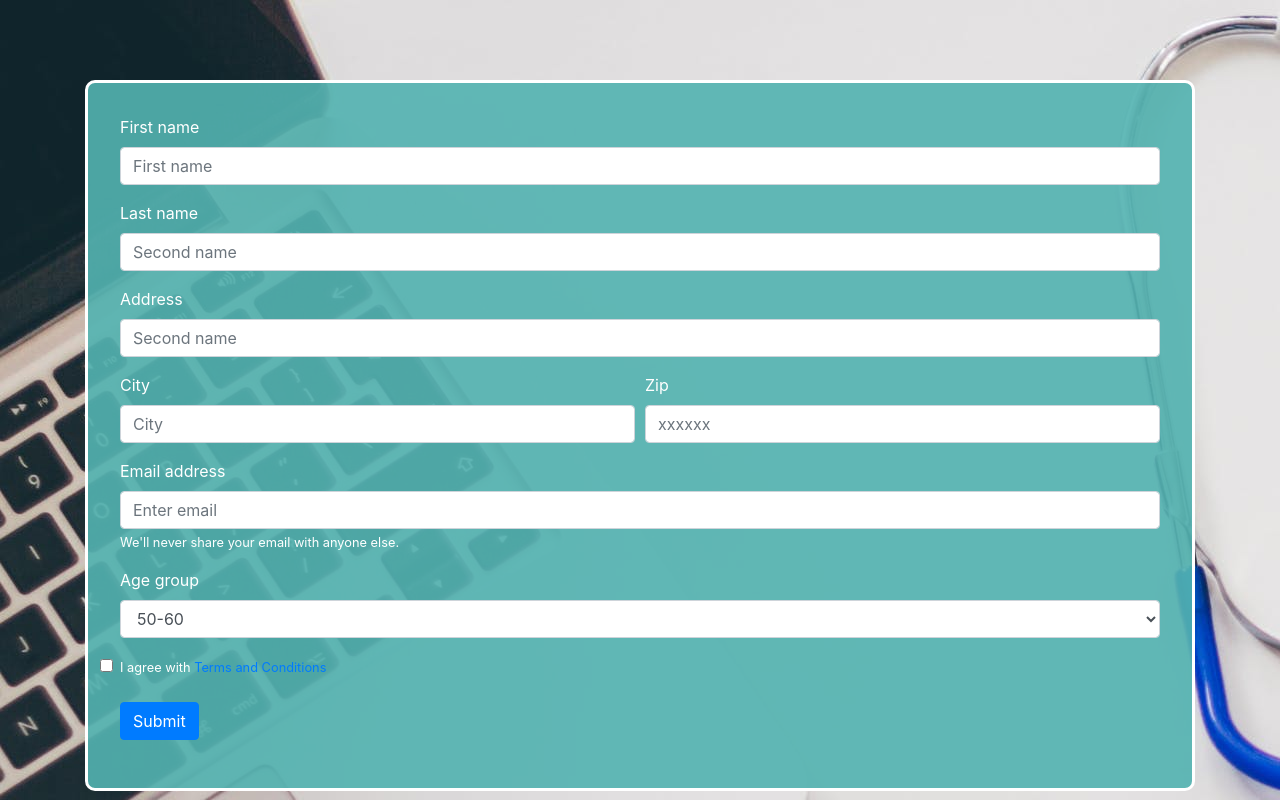
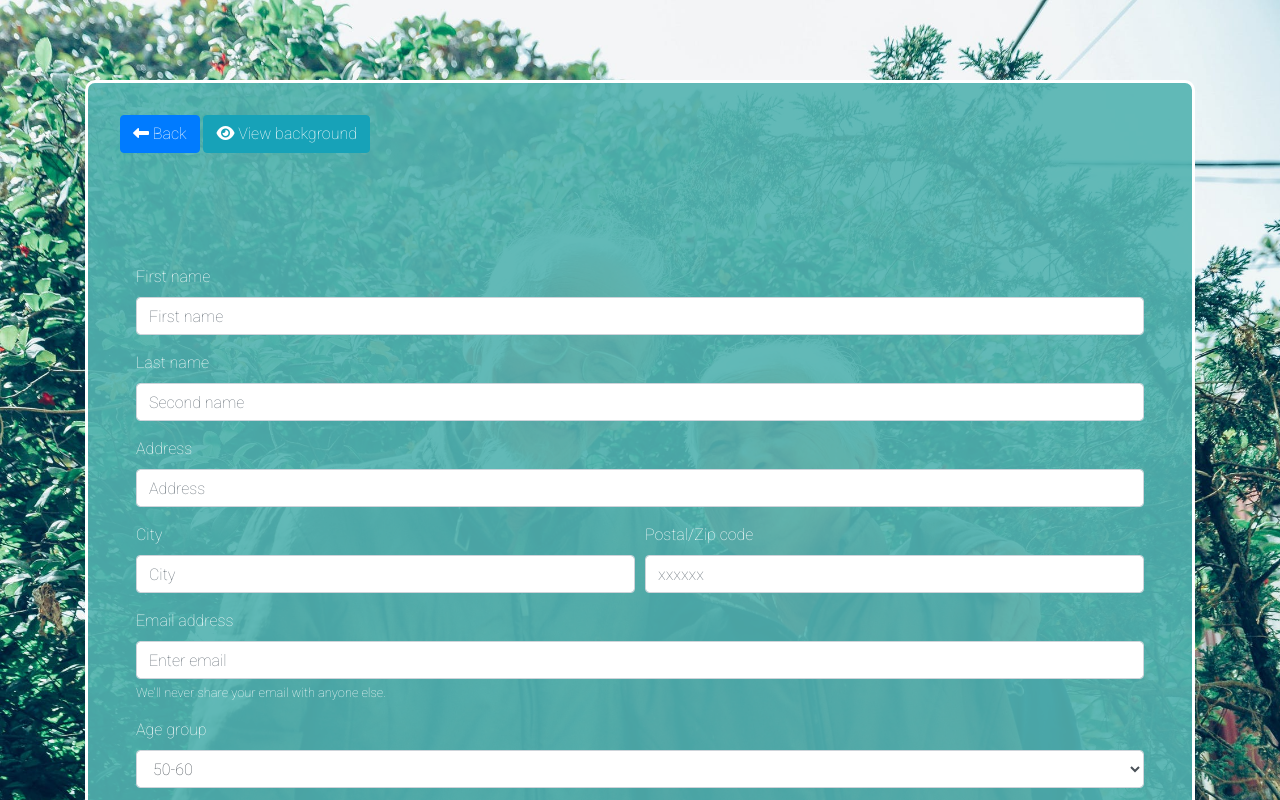
Before and after one commit to m4sterpaul18/templatesite, a plain HTML site: page form.html in a window 1280 px wide. Shown: the top 800 px of the page. Drawn offline with nearby package versions, Linux system fonts and the light colour scheme.

Commit message:
added form and little customization

```diff
--- a/assets/css/form.css
+++ b/assets/css/form.css
@@ -4,16 +4,45 @@
 	--primary-color:#53b3b1; /*lightblue*/
 	--secondary-color:#00fffa;
 }
+html{
+	scroll-behavior: smooth;
+}
+
+*{
+	font-family: 'Roboto', sans-serif;
+}
+
 body{
-	background: url("pic.jpeg");
+	min-height: 100%;
+	min-width: 100%;
+
+	background:url(old7.jpeg);
+	background-attachment: fixed;
+	background-position: center;
+	background-repeat: no-repeat;
+	background-size: cover;
+
 }
+
+.form-page{
+	width: 100%;
+	border:3px solid var(--font-color2);
+	border-radius: 10px;
+	padding: 1rem;
+	margin:5rem 0;
+	background-color: rgb(83, 179, 177,0.9);
+}
+
 .form{
+
 	width: 100%;
 	color:var(--font-color2);
 	position: relative;
-	border:3px solid var(--font-color2);
 	padding: 2rem;
 	border-radius: 10px;
-	background-color: 	rgb(83, 179, 177,0.9);
 	margin: 5rem 0rem;
 }
+
+.btn-nav{
+	margin:1rem;
+}
--- a/assets/css/style.css
+++ b/assets/css/style.css
@@ -128,7 +128,7 @@ h1,h2,h3{
 .video-background{
 	margin-bottom: 0;
 	width:100%;
-	height: 50vh;
+	height: 70vh;
 	z-index: -10;
 	object-fit: cover;
 	margin-top:10rem;
--- a/form.html
+++ b/form.html
@@ -12,7 +12,12 @@
 </head>
 <body>
 <div class="container">
-	<form class="form">
+	<div class="form-page">
+		<div class="btn-nav">
+			<a class="btn btn-primary" href="index.html"><i class="fas fa-long-arrow-alt-left"></i> Back</a>
+			<button class="btn btn-info" id="view"><i class="fas fa-eye"></i> View background</button>
+		</div>
+		<form id="form" class="form">
 			<div class="form-group">
 				<label for="fname">First name</label>
 				<input class="form-control" type="text" id="fname" name="fname" autocomplete="off" placeholder="First name">
@@ -23,7 +28,7 @@
 			</div>
 			<div class="form-group">
 				<label for="lname">Address</label>
-			<input  class="form-control" type="text" id="lname" name="lname" autocomplete="off" autocomplete="" placeholder="Second name">
+				<input  class="form-control" type="text" id="lname" name="lname" autocomplete="off" autocomplete="" placeholder="Address">
 			</div>
 			<div class="form-row">
 				<div class="col-6">
@@ -34,7 +39,7 @@
 				</div>
 				<div class="col-6">
 					<div class="form-group">
-					<label>Zip</label>
+						<label>Postal/Zip code</label>
 						<input class="form-control" type="text" name="city" autocomplete="off" placeholder="xxxxxx">
 					</div>
 				</div>
@@ -59,9 +64,10 @@
 		  		<label for="agree"><small>I agree with <a href="">Terms and Conditions</a></small></label>
 		  	</div>
 		  	<div class="form-group">
-	 		<button type="submit" class="btn btn-primary">Submit</button>
+		 		<button type="submit" class="btn btn-success">Submit</button>
 		 	</div>
 		</form>
+	</div>
 </div>
 
 
@@ -69,6 +75,12 @@
 <script src="https://code.jquery.com/jquery-3.6.0.js" integrity="sha256-H+K7U5CnXl1h5ywQfKtSj8PCmoN9aaq30gDh27Xc0jk=" crossorigin="anonymous"></script>
 <script src="https://cdn.jsdelivr.net/npm/bootstrap@4.6.0/dist/js/bootstrap.bundle.min.js" integrity="sha384-Piv4xVNRyMGpqkS2by6br4gNJ7DXjqk09RmUpJ8jgGtD7zP9yug3goQfGII0yAns" crossorigin="anonymous"></script>
 <script src="https://kit.fontawesome.com/7d27947462.js" crossorigin="anonymous"></script>
-<script type="text/javascript" src="assets/js/script.js"></script>
+<script type="text/javascript">
+	$(function(){
+		$("#view").click(()=>{
+			$("#form").slideToggle();
+		})
+	})
+</script>
 </body>
 </html>
```
Also changed, not shown: index.html (+6 -4 lines), assets/css/old7.jpeg (added), assets/image/old 7.jpeg (added). Lines whose indentation alone changed are shown as unchanged.
